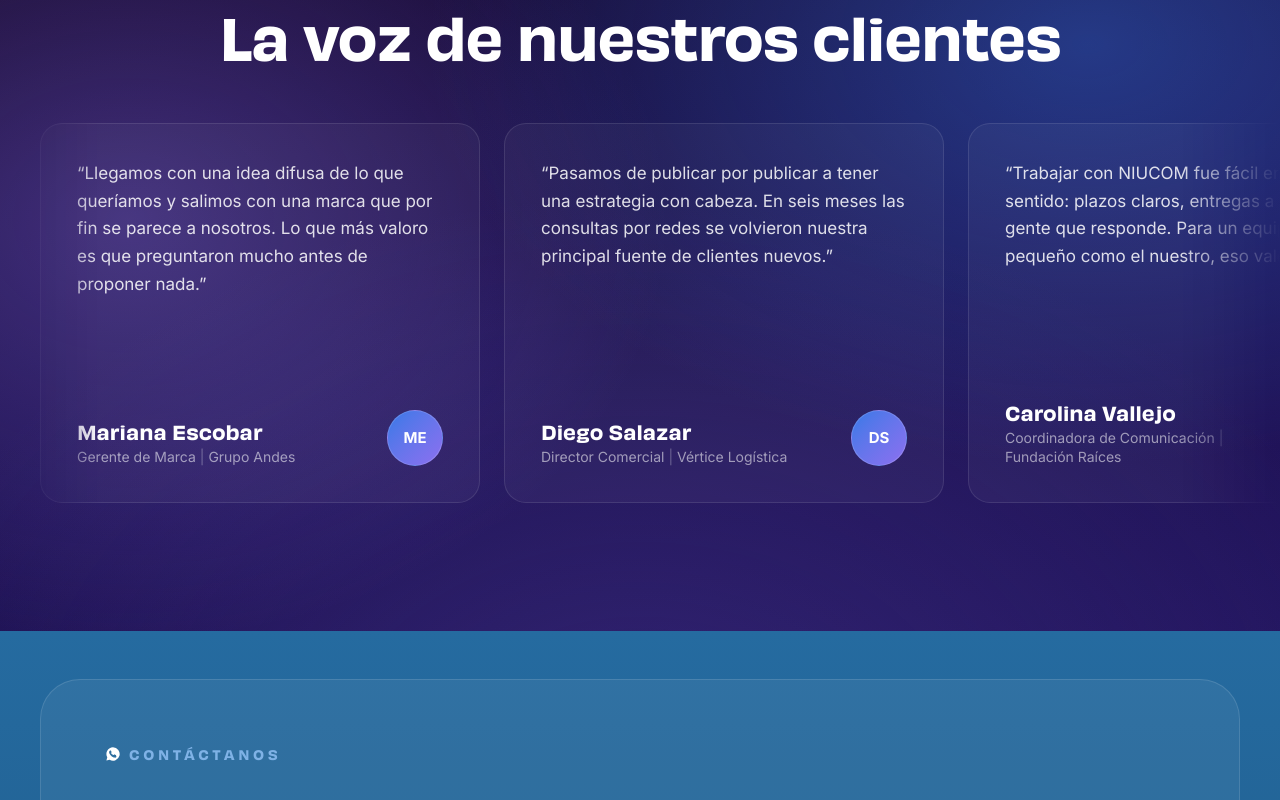
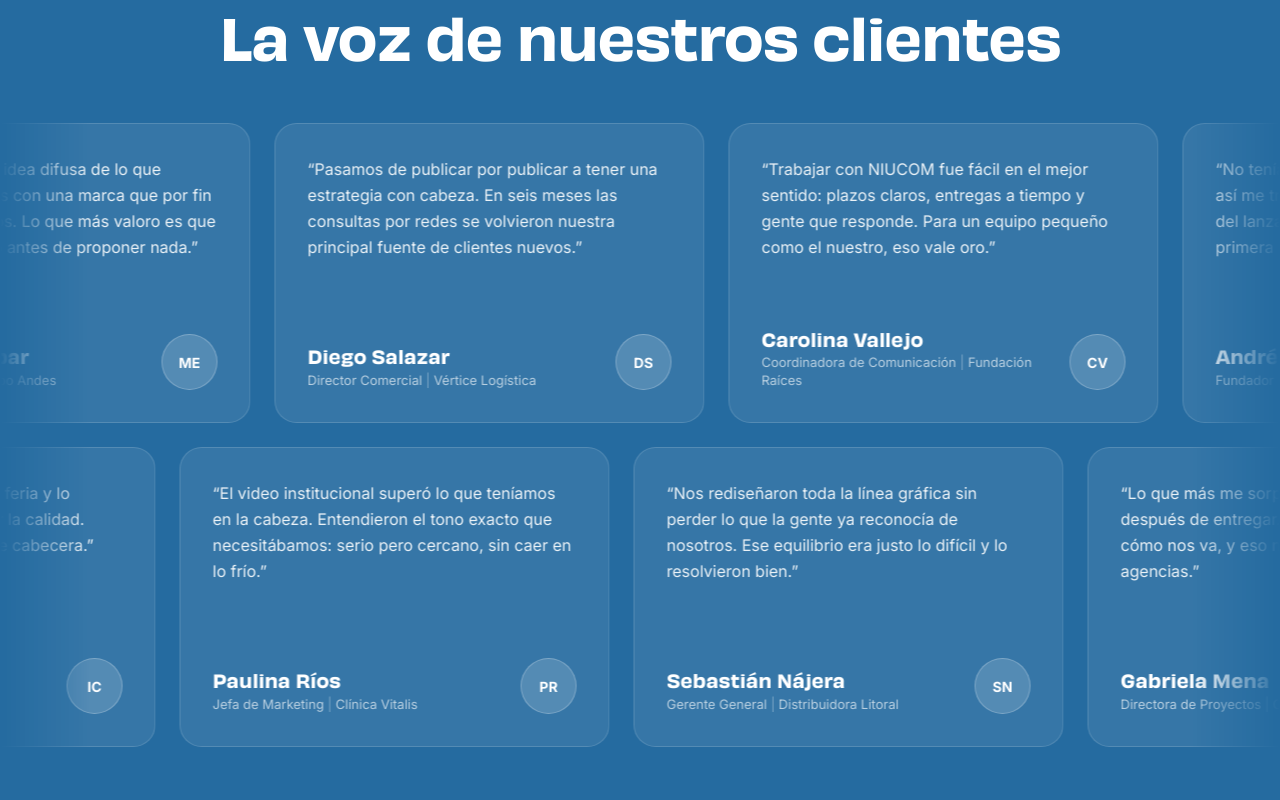
Before and after one commit to grapheting-oss/claude-, a Next.js app: page / in a window 1280 px wide. Shown: the part 6420-7220 px from the top of the page. Built offline with nearby package versions, Linux system fonts and the light colour scheme.

Commit message:
Testimonials: two auto-scrolling rows on the blue panel

```diff
--- a/src/app/globals.css
+++ b/src/app/globals.css
@@ -215,3 +215,20 @@
   white-space: nowrap;
   animation: od-marquee 38s linear infinite;
 }
+
+/* Two-row testimonial marquees, opposite directions */
+@keyframes niu-row-left  { from { transform: translateX(0); }      to { transform: translateX(-50%); } }
+@keyframes niu-row-right { from { transform: translateX(-50%); }   to { transform: translateX(0); } }
+.niu-row-left,
+.niu-row-right {
+  display: inline-flex;
+  width: max-content;
+  will-change: transform;
+}
+.niu-row-left  { animation: niu-row-left  70s linear infinite; }
+.niu-row-right { animation: niu-row-right 70s linear infinite; }
+.niu-rows:hover .niu-row-left,
+.niu-rows:hover .niu-row-right { animation-play-state: paused; }
+@media (prefers-reduced-motion: reduce) {
+  .niu-row-left, .niu-row-right { animation: none; }
+}
--- a/src/components/ClientTestimonials.tsx
+++ b/src/components/ClientTestimonials.tsx
@@ -1,7 +1,3 @@
-"use client";
-
-import { useRef } from "react";
-
 type Testimonial = {
   quote: string;
   name: string;
@@ -52,89 +48,101 @@ const TESTIMONIALS: Testimonial[] = [
     role: "Jefa de Marketing",
     company: "Clínica Vitalis",
   },
+  {
+    quote:
+      "Nos rediseñaron toda la línea gráfica sin perder lo que la gente ya reconocía de nosotros. Ese equilibrio era justo lo difícil y lo resolvieron bien.",
+    name: "Sebastián Nájera",
+    initials: "SN",
+    role: "Gerente General",
+    company: "Distribuidora Litoral",
+  },
+  {
+    quote:
+      "Lo que más me sorprendió fue el seguimiento después de entregar. Siguen pendientes de cómo nos va, y eso no lo había visto en otras agencias.",
+    name: "Gabriela Mena",
+    initials: "GM",
+    role: "Directora de Proyectos",
+    company: "Constructora Sur",
+  },
+  {
+    quote:
+      "Les pedí algo urgente para una feria y lo resolvieron en tres días sin bajar la calidad. Desde ahí son nuestro equipo de cabecera.",
+    name: "Iván Cordero",
+    initials: "IC",
+    role: "Jefe de Ventas",
+    company: "Textiles Nuvo",
+  },
 ];
 
-export function ClientTestimonials() {
-  const trackRef = useRef<HTMLDivElement>(null);
-  const drag = useRef({ active: false, startX: 0, startScroll: 0 });
+const ROW_A = TESTIMONIALS.slice(0, 4);
+const ROW_B = TESTIMONIALS.slice(4);
 
-  const onPointerDown = (e: React.PointerEvent<HTMLDivElement>) => {
-    if (e.pointerType === "touch") return;
-    const el = trackRef.current;
-    if (!el) return;
-    drag.current = {
-      active: true,
-      startX: e.clientX,
-      startScroll: el.scrollLeft,
-    };
-    el.setPointerCapture?.(e.pointerId);
-  };
-
-  const onPointerMove = (e: React.PointerEvent<HTMLDivElement>) => {
-    const d = drag.current;
-    const el = trackRef.current;
-    if (!d.active || !el) return;
-    el.scrollLeft = d.startScroll - (e.clientX - d.startX);
-  };
-
-  const endDrag = () => {
-    drag.current.active = false;
-  };
-
+function Card({ t }: { t: Testimonial }) {
   return (
-    <section className="bg-transparent py-24 text-white md:py-28">
-      <h2 className="font-display mx-auto max-w-[1320px] px-5 text-center text-[clamp(32px,4.4vw,56px)] font-bold leading-tight tracking-tight md:px-10">
-        La voz de nuestros clientes
-      </h2>
-
-      {/* Edge-faded, draggable row */}
-      <div
-        className="mt-14"
-        style={{
-          maskImage:
-            "linear-gradient(to right, transparent, black 8%, black 92%, transparent)",
-          WebkitMaskImage:
-            "linear-gradient(to right, transparent, black 8%, black 92%, transparent)",
-        }}
-      >
-        <div
-          ref={trackRef}
-          onPointerDown={onPointerDown}
-          onPointerMove={onPointerMove}
-          onPointerUp={endDrag}
-          onPointerCancel={endDrag}
-          className="flex cursor-grab select-none snap-x snap-mandatory gap-6 overflow-x-auto px-5 pb-4 active:cursor-grabbing md:px-10 [-ms-overflow-style:none] [scrollbar-width:none] [&::-webkit-scrollbar]:hidden"
-          style={{ touchAction: "pan-y" }}
-        >
-          {TESTIMONIALS.map((t) => (
-            <figure
-              key={t.name}
-              className="flex min-h-[380px] w-[86vw] shrink-0 snap-center flex-col justify-between rounded-3xl border border-white/10 bg-white/[0.04] p-9 backdrop-blur-sm sm:w-[440px]"
-            >
-              <blockquote className="text-[17px] leading-relaxed text-white/85">
+    <figure className="mr-6 flex min-h-[300px] w-[86vw] shrink-0 flex-col justify-between rounded-3xl border border-white/15 bg-white/[0.08] p-8 backdrop-blur-sm sm:w-[430px]">
+      <blockquote className="text-[16px] leading-relaxed text-white/90">
         &ldquo;{t.quote}&rdquo;
       </blockquote>
 
-              <figcaption className="mt-10 flex items-end justify-between gap-5">
+      <figcaption className="mt-8 flex items-end justify-between gap-5">
         <div className="leading-snug">
-                  <div className="font-display text-[19px] font-bold text-white">
+          <div className="font-display text-[18px] font-bold text-white">
             {t.name}
           </div>
-                  <div className="mt-1 text-[14px] text-white/55">
-                    {t.role} <span className="text-white/30">|</span> {t.company}
+          <div className="mt-1 text-[13px] text-white/65">
+            {t.role} <span className="text-white/35">|</span> {t.company}
           </div>
         </div>
 
         <span
           aria-hidden
-                  className="grid h-14 w-14 shrink-0 place-items-center rounded-full border border-white/15 bg-gradient-to-br from-[#3379e7] to-[#8b6ff0] text-[15px] font-bold text-white"
+          className="grid h-14 w-14 shrink-0 place-items-center rounded-full border border-white/25 bg-white/15 text-[14px] font-bold text-white"
         >
           {t.initials}
         </span>
       </figcaption>
     </figure>
+  );
+}
+
+function Row({
+  items,
+  direction,
+}: {
+  items: Testimonial[];
+  direction: "left" | "right";
+}) {
+  // Duplicated so the -50% loop is seamless.
+  const track = [...items, ...items];
+  return (
+    <div className="overflow-hidden">
+      <div className={direction === "left" ? "niu-row-left" : "niu-row-right"}>
+        {track.map((t, i) => (
+          <Card key={`${t.name}-${i}`} t={t} />
         ))}
       </div>
+    </div>
+  );
+}
+
+export function ClientTestimonials() {
+  return (
+    <section className="bg-[#256ba0] py-24 text-white md:py-28">
+      <h2 className="font-display mx-auto max-w-[1320px] px-5 text-center text-[clamp(32px,4.4vw,56px)] font-bold leading-tight tracking-tight md:px-10">
+        La voz de nuestros clientes
+      </h2>
+
+      <div
+        className="niu-rows mt-14 flex flex-col gap-6"
+        style={{
+          maskImage:
+            "linear-gradient(to right, transparent, black 7%, black 93%, transparent)",
+          WebkitMaskImage:
+            "linear-gradient(to right, transparent, black 7%, black 93%, transparent)",
+        }}
+      >
+        <Row items={ROW_A} direction="left" />
+        <Row items={ROW_B} direction="right" />
       </div>
     </section>
   );
```
Lines whose indentation alone changed are shown as unchanged.
